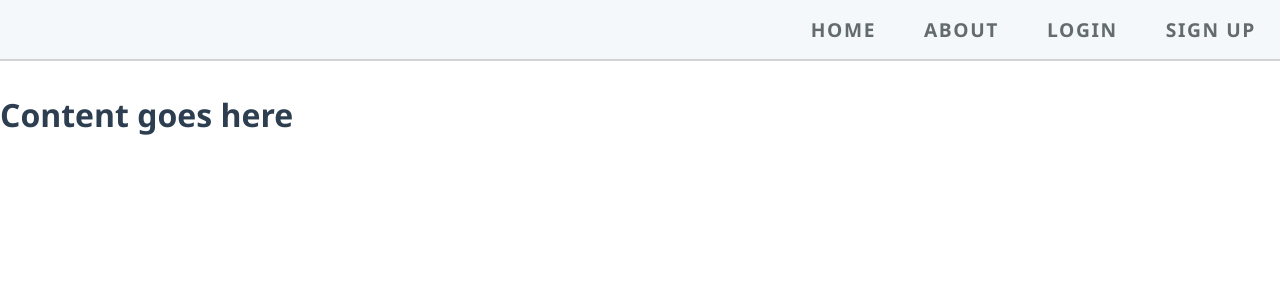
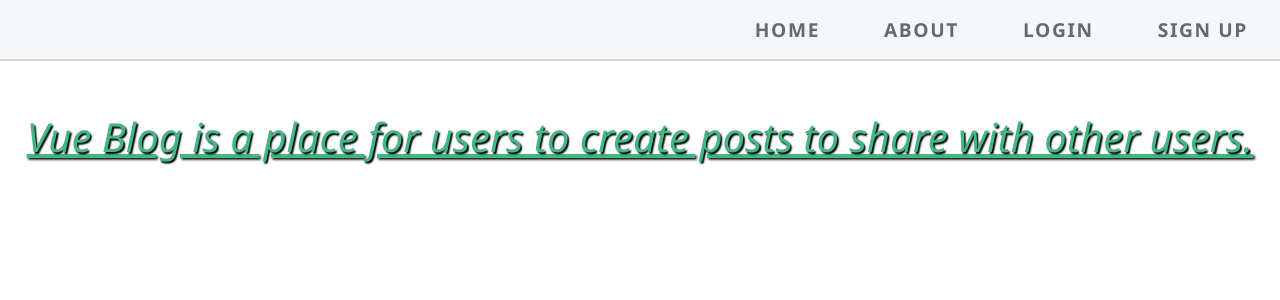
Before and after one commit to Sgreid7/vue_blog, a Vue app: page /#/about in a window 1280 px wide. Before the commit this address led to /#/. Shown: the top 300 px of the page. Built offline with nearby package versions, Linux system fonts and the light colour scheme.

Commit message:
added routes for all the pages needed

```diff
--- a/src/components/Post.vue
+++ b/src/components/Post.vue
@@ -28,8 +28,8 @@
   props: {
     post: {
       type: Object,
-        required: true,
-      },
+      required: true
+    }
   },
   data() {
     return {
@@ -37,7 +37,7 @@
       title: this.post.title,
       body: this.post.body,
       editing: this.post.editing,
-        beforeEditCache: "",
+      beforeEditCache: ""
     };
   },
   directives: {
@@ -45,8 +45,8 @@
       // directive definition
       inserted: function(el) {
         el.focus();
-        },
-      },
+      }
+    }
   },
   methods: {
     removePost(id) {
@@ -65,15 +65,19 @@
         id: this.id,
         title: this.title,
         body: this.body,
-          editing: this.editing,
+        editing: this.editing
       });
     },
     cancelEdit() {
       this.title = this.beforeEditCache;
       this.editing = false;
-      },
-    },
+    }
+  }
 };
 </script>
 
-<style></style>
+<style lang="scss">
+.post-item {
+  text-align: center;
+}
+</style>
--- a/src/components/Posts.vue
+++ b/src/components/Posts.vue
@@ -1,27 +1,13 @@
 <template>
   <div class="wrapper">
     <form @submit.prevent="addPost">
-      <input
-        type="text"
-        class="post-input"
-        placeholder="Title"
-        v-model="post.title"
-      />
-      <input
-        type="text"
-        class="post-input"
-        placeholder="Body"
-        v-model="post.body"
-      />
+      <input type="text" class="post-input" placeholder="Title" v-model="post.title" />
+      <input type="text" class="post-input" placeholder="Body" v-model="post.body" />
       <button class="post-btn">POST</button>
     </form>
     <h1>All Posts</h1>
 
-    <post
-      v-for="post in this.$store.state.posts"
-      :key="post.id"
-      :post="post"
-    ></post>
+    <post v-for="post in this.$store.state.posts" :key="post.id" :post="post"></post>
 
     <div class="extra-container">
       <div>{{ totalPosts }} total posts</div>
@@ -35,7 +21,7 @@
 export default {
   name: "posts",
   components: {
-      Post,
+    Post
   },
   data() {
     return {
@@ -43,8 +29,8 @@
       post: {
         id: "id",
         title: "",
-          body: "",
-        },
+        body: ""
+      }
     };
   },
   created() {
@@ -53,7 +39,7 @@
   computed: {
     totalPosts() {
       return this.$store.getters.totalPosts;
-      },
+    }
   },
   methods: {
     addPost() {
@@ -64,30 +50,18 @@
         this.getPosts();
         return;
       }
-        // axios
-        //   .post("http://127.0.0.1:8001/api/posts", {
-        //     title: this.post.title,
-        //     body: this.post.body,
-        //   })
-        //   .then((res) => {
-        //     console.log(res);
-        //   });
-        // this.$store.state.posts.push({
-        //   title: this.post.title,
-        //   body: this.post.body,
-        // });
 
       this.$store.dispatch("addPost", {
         id: this.idForPost,
         title: this.post.title,
-          body: this.post.body,
+        body: this.post.body
       });
 
       this.post.title = "";
       this.post.body = "";
       this.idForPost++;
-      },
-    },
+    }
+  }
 };
 </script>
 
@@ -99,6 +73,7 @@
 
 h1 {
   font-style: italic;
+  text-align: center;
   color: #41b883;
   text-shadow: 0.1rem 0.1rem 0.1rem #000;
   text-decoration: underline;
--- a/src/components/auth/Login.vue
+++ b/src/components/auth/Login.vue
@@ -0,0 +1,12 @@
+<template>
+  <div class="flex-center">
+    <h1>Login Here</h1>
+  </div>
+</template>
+
+<script>
+export default {};
+</script>
+
+<style>
+</style>
--- a/src/components/auth/Signup.vue
+++ b/src/components/auth/Signup.vue
@@ -0,0 +1,12 @@
+<template>
+  <div class="flex-center">
+    <h1>Sign Up Here</h1>
+  </div>
+</template>
+
+<script>
+export default {};
+</script>
+
+<style>
+</style>
--- a/src/components/brand/About.vue
+++ b/src/components/brand/About.vue
@@ -0,0 +1,12 @@
+<template>
+  <div class="flex-center">
+    <h1>Vue Blog is a place for users to create posts to share with other users.</h1>
+  </div>
+</template>
+
+<script>
+export default {};
+</script>
+
+<style>
+</style>
--- a/src/components/brand/Home.vue
+++ b/src/components/brand/Home.vue
@@ -1,11 +1,11 @@
 <template>
-  <div>
+  <div class="flex-center">
     <h1>HOME PAGE</h1>
   </div>
 </template>
 
 <script>
-  export default {};
+export default {};
 </script>
 
 <style></style>
--- a/src/components/layouts/Master.vue
+++ b/src/components/layouts/Master.vue
@@ -1,15 +1,21 @@
 <template>
   <div class="app">
     <ul class="navbar">
-      <li><a href="/">Home</a></li>
-      <li><a href="/">About</a></li>
-      <li><a href="/">Login</a></li>
-      <li><a href="/">Sign Up</a></li>
+      <li>
+        <a href="/">Home</a>
+      </li>
+      <li>
+        <a href="/">About</a>
+      </li>
+      <li>
+        <a href="/">Login</a>
+      </li>
+      <li>
+        <a href="/">Sign Up</a>
+      </li>
     </ul>
 
-    <div>
-      <h1>Content goes here</h1>
-    </div>
+    <router-view></router-view>
   </div>
 </template>
 
```
Also changed, not shown: src/main.js (+21 -1 lines). Lines whose indentation alone changed are shown as unchanged.
